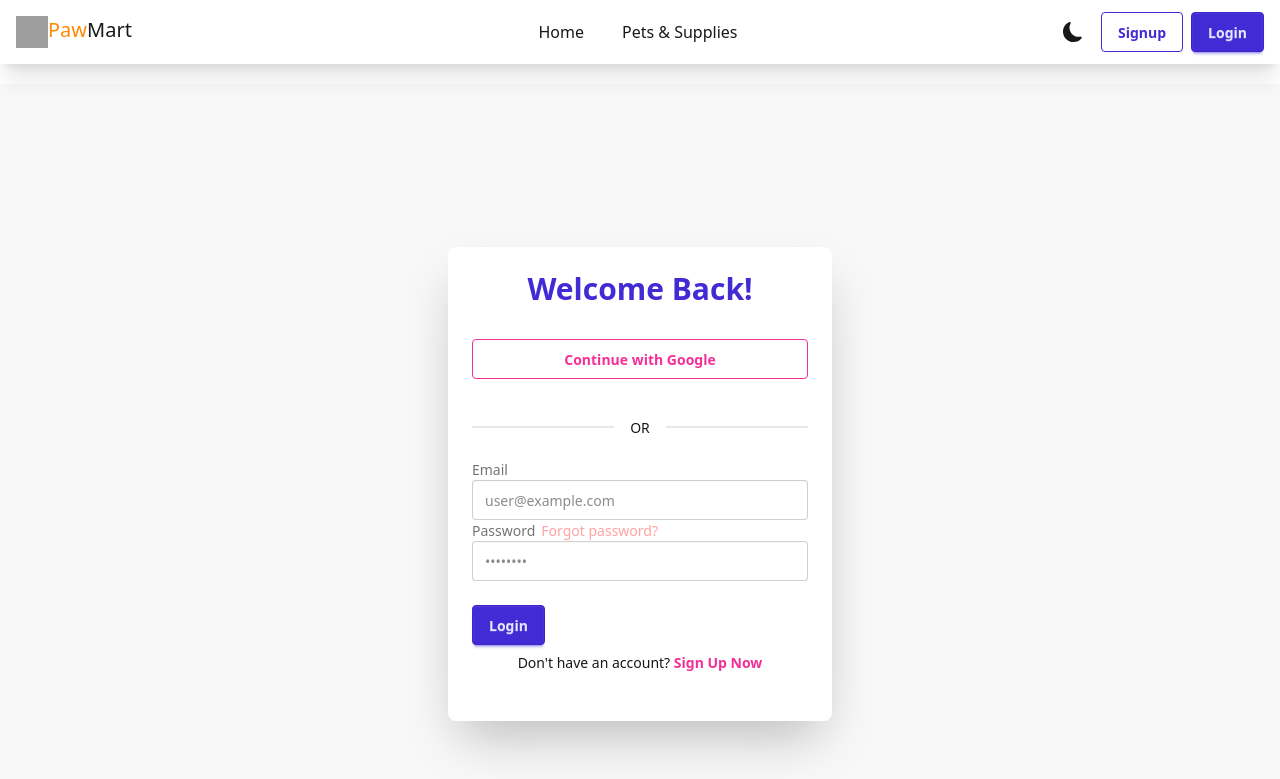
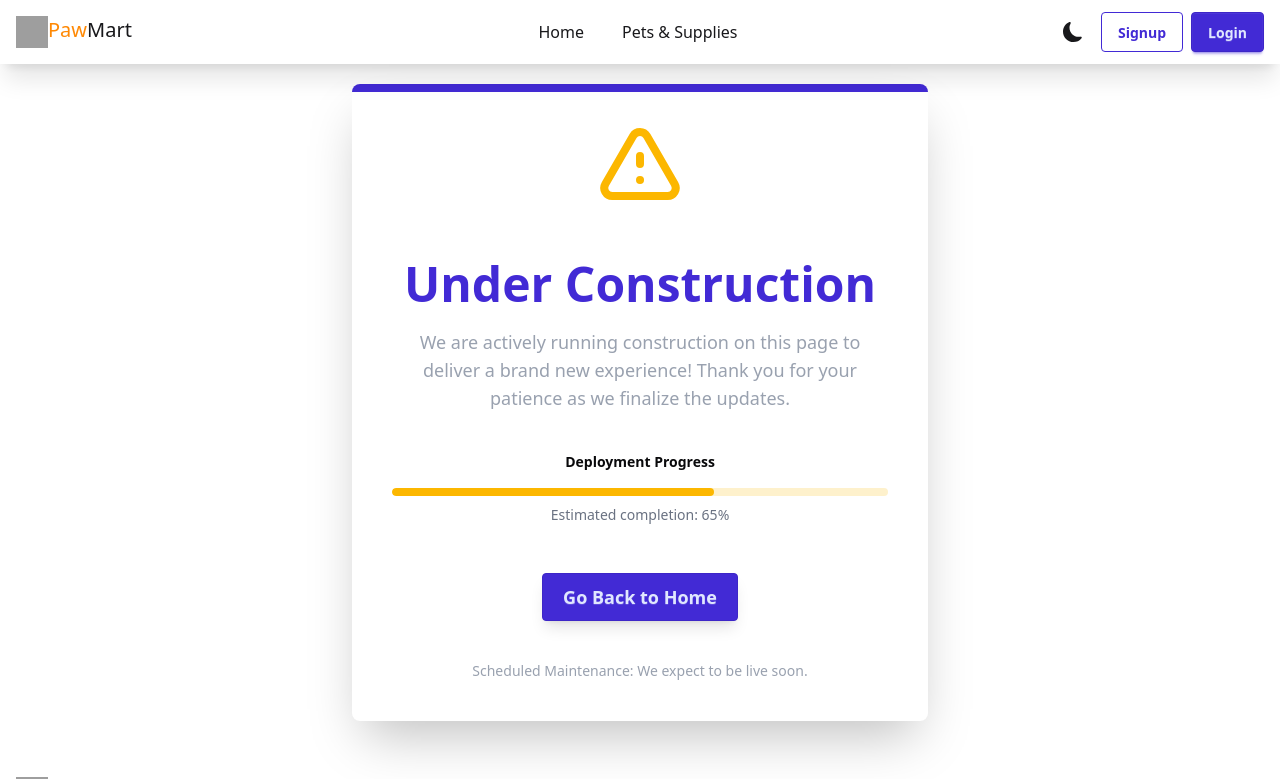
Before and after one commit to zubaer-developer/pawmart-client, a React (Vite) app: page /profile in a window 1280 px wide. Before the commit this address led to /login. Shown: the top 779 px of the page. Built offline with nearby package versions, Linux system fonts and the light colour scheme; no server answers; grey boxes are pictures that could not be loaded.

Commit message:
update profile page

```diff
--- a/index.html
+++ b/index.html
@@ -2,7 +2,7 @@
 <html lang="en">
   <head>
     <meta charset="UTF-8" />
-    <link rel="icon" type="image/svg+xml" href="/vite.svg" />
+    <link rel="icon" type="image/svg+xml" href="./public/animal.png" />
     <meta name="viewport" content="width=device-width, initial-scale=1.0" />
     <title>PawMart</title>
   </head>
--- a/src/pages/Profile.jsx
+++ b/src/pages/Profile.jsx
@@ -1,186 +1,61 @@
-import { useContext } from "react";
-import { AuthContext } from "../context/AuthContext";
-import {
-  FaUserCircle,
-  FaEnvelope,
-  FaMapMarkerAlt,
-  FaHeart,
-  FaListAlt,
-  FaShoppingCart,
-  FaSignOutAlt,
-} from "react-icons/fa";
-import { Link } from "react-router-dom";
+import React from "react";
 
 const Profile = () => {
-  const { user, loading, logoutUser } = useContext(AuthContext);
-
-  if (loading) {
-    return (
-      <div className="min-h-[50vh] flex items-center justify-center">
-        <span className="loading loading-spinner loading-lg text-primary"></span>
-      </div>
-    );
-  }
-
-  if (!user) {
-    return (
-      <div className="text-center py-20">
-        <h2 className="text-2xl font-bold mb-4">You are not logged in.</h2>
-        <Link to="/login" className="btn btn-primary">
-          Go to Login
-        </Link>
-      </div>
-    );
-  }
-
   return (
-    <div className="max-w-7xl mx-auto p-4 py-10">
-      {/*  Hero/Header Section */}
-      <div className="hero bg-base-200 rounded-2xl shadow-xl mb-12 p-8">
-        <div className="hero-content flex-col lg:flex-row w-full">
-          <div className="avatar">
-            <div className="w-32 rounded-full ring ring-primary ring-offset-base-100 ring-offset-2">
-              <img
-                src={
-                  user.photoURL || "https://i.ibb.co/6P65m09/placeholder.png"
-                }
-                alt={user.displayName}
-              />
-            </div>
-          </div>
-          <div className="text-center lg:text-left">
-            <h1 className="text-4xl font-extrabold text-primary flex items-center gap-2">
-              <FaUserCircle className="text-3xl" /> {user.displayName}
-            </h1>
-            <p className="py-2 text-lg flex items-center gap-2 justify-center lg:justify-start">
-              <FaEnvelope className="text-sm text-gray-500" /> {user.email}
-            </p>
-            <div className="mt-4 flex flex-wrap justify-center lg:justify-start gap-4">
-              <div className="badge badge-lg badge-outline badge-primary">
-                Member Since: {new Date().toLocaleDateString()}
-              </div>
-              <div className="badge badge-lg badge-ghost flex items-center gap-1">
-                <FaMapMarkerAlt className="text-sm" /> Dhaka, Bangladesh
-              </div>
-            </div>
-          </div>
-
-          <div className="mt-6 lg:mt-0 lg:ml-auto">
-            <button onClick={logoutUser} className="btn btn-error btn-outline">
-              <FaSignOutAlt /> Logout
-            </button>
-          </div>
-        </div>
-      </div>
-
-      {/*  Dashboard Content */}
-      <div className="grid grid-cols-1 lg:grid-cols-4 gap-8">
-        {/*  Sidebar/Menu */}
-        <div className="lg:col-span-1">
-          <ul className="menu bg-base-100 w-full p-4 rounded-xl shadow-lg border border-base-300">
-            <li className="menu-title text-lg font-semibold">Dashboard Menu</li>
-            <li>
-              <Link to="/my-listings" className="text-base">
-                <FaListAlt /> My Listings
-              </Link>
-            </li>
-            <li>
-              <Link to="/my-orders" className="text-base">
-                <FaShoppingCart /> My Orders
-              </Link>
-            </li>
-            <li>
-              <a className="text-base">
-                <FaHeart /> Favorites (0)
-              </a>
-            </li>
-            <li className="mt-4">
-              <a className="text-base text-warning">Edit Profile</a>
-            </li>
-          </ul>
+    <div class="container mx-auto card w-full max-w-xl shadow-2xl bg-white border-t-8 border-primary transition-all duration-500 hover:shadow-primary-lg">
+      <title>My Profile</title>
+      <div class="card-body items-center text-center p-10">
+        <div class="mb-6">
+          <svg
+            xmlns="http://www.w3.org/2000/svg"
+            class="stroke-current shrink-0 h-24 w-24 text-warning animate-bounce"
+            fill="none"
+            viewBox="0 0 24 24"
+          >
+            <path
+              stroke-linecap="round"
+              stroke-linejoin="round"
+              stroke-width="2"
+              d="M12 9v2m0 4h.01m-6.938 4h13.856c1.54 0 2.502-1.667 1.732-3L13.732 4c-.77-1.333-2.694-1.333-3.464 0L3.332 16c-.77 1.333.192 3 1.732 3z"
+            />
+          </svg>
         </div>
 
-        {/* Main Content Area */}
-        <div className="lg:col-span-3 space-y-8">
-          <h2 className="text-2xl font-bold border-b pb-2">Activity Summary</h2>
+        <h1 class="card-title text-5xl font-extrabold text-primary mb-3">
+          Under Construction
+        </h1>
 
-          <div className="grid grid-cols-1 md:grid-cols-3 gap-6">
-            <div className="card bg-primary text-primary-content shadow-xl transition duration-300 hover:scale-[1.02]">
-              <div className="card-body p-6">
-                <h3 className="card-title text-3xl font-extrabold">5</h3>
-                <p className="text-sm opacity-90">Active Listings</p>
-              </div>
-            </div>
+        <p class="text-lg text-gray-400 mb-8">
+          We are actively running construction on this page to deliver a brand
+          new experience! Thank you for your patience as we finalize the
+          updates.
+        </p>
 
-            <div className="card bg-secondary text-secondary-content shadow-xl transition duration-300 hover:scale-[1.02]">
-              <div className="card-body p-6">
-                <h3 className="card-title text-3xl font-extrabold">2</h3>
-                <p className="text-sm opacity-90">Pending Orders</p>
-              </div>
-            </div>
+        <div class="w-full mb-6">
+          <p class="text-sm font-semibold mb-2 text-neutral">
+            Deployment Progress
+          </p>
+          <progress
+            class="progress progress-warning w-full"
+            value="65"
+            max="100"
+          ></progress>
+          <span class="text-sm text-gray-500 block mt-1">
+            Estimated completion: 65%
+          </span>
+        </div>
 
-            <div className="card bg-accent text-accent-content shadow-xl transition duration-300 hover:scale-[1.02]">
-              <div className="card-body p-6">
-                <h3 className="card-title text-3xl font-extrabold">4</h3>
-                <p className="text-sm opacity-90">Total Pets Adopted/Sold</p>
-              </div>
-            </div>
-          </div>
+        <div class="card-actions justify-center mt-4">
+          <a
+            href="/"
+            class="btn btn-primary btn-lg shadow-lg hover:shadow-xl transition-all"
+          >
+            Go Back to Home
+          </a>
+        </div>
 
-          <h2 className="text-2xl font-bold border-b pb-2 pt-4">
-            Recent Activity
-          </h2>
-          <ul className="timeline timeline-snap-icon max-md:timeline-compact timeline-vertical">
-            <li>
-              <div className="timeline-middle">
-                <svg
-                  xmlns="http://www.w3.org/2000/svg"
-                  viewBox="0 0 20 20"
-                  fill="currentColor"
-                  className="w-5 h-5 text-primary"
-                >
-                  <path
-                    fillRule="evenodd"
-                    d="M10 18a8 8 0 100-16 8 8 0 000 16zm3.857-9.857a.75.75 0 00-1.214-.886l-2.75 3.667-1.125-1.125a.75.75 0 00-1.06 1.06l1.625 1.625a.75.75 0 001.06 0l3.25-4.333z"
-                    clipRule="evenodd"
-                  />
-                </svg>
-              </div>
-              <div className="timeline-end mb-10 md:text-left">
-                <time className="font-mono italic text-sm">2 hours ago</time>
-                <div className="text-lg font-black">Listing Added</div>
-                <div className="badge badge-success badge-sm">
-                  New Pet Listing: Simba the Cat
-                </div>
-              </div>
-              <hr className="bg-primary" />
-            </li>
-            <li>
-              <hr className="bg-primary" />
-              <div className="timeline-middle">
-                <svg
-                  xmlns="http://www.w3.org/2000/svg"
-                  viewBox="0 0 20 20"
-                  fill="currentColor"
-                  className="w-5 h-5 text-secondary"
-                >
-                  <path
-                    fillRule="evenodd"
-                    d="M10 18a8 8 0 100-16 8 8 0 000 16zM5 9.75A.75.75 0 005.75 10h8.5a.75.75 0 000-1.5H5.75A.75.75 0 005 9.75z"
-                    clipRule="evenodd"
-                  />
-                </svg>
-              </div>
-              <div className="timeline-start mb-10 md:text-right">
-                <time className="font-mono italic text-sm">Yesterday</time>
-                <div className="text-lg font-black">Order Placed</div>
-                <div className="badge badge-warning badge-sm">
-                  Order #1002 for Dog Food
-                </div>
-              </div>
-              <hr />
-            </li>
-          </ul>
+        <div class="mt-8 text-sm text-gray-400">
+          <p>Scheduled Maintenance: We expect to be live soon.</p>
         </div>
       </div>
     </div>
--- a/src/routes/Routes.jsx
+++ b/src/routes/Routes.jsx
@@ -33,15 +33,6 @@ export const router = createBrowserRouter([
       {
         path: "/login",
         element: <Login></Login>,
-      },
-
-      {
-        path: "/profile",
-        element: (
-          <PrivateRoute>
-            <Profile></Profile>
-          </PrivateRoute>
-        ),
       },
 
       {
@@ -94,6 +85,11 @@ export const router = createBrowserRouter([
         path: "/category-filtered-product/:categoryName",
         element: <CategoryFiltered></CategoryFiltered>,
       },
+
+      {
+        path: "/profile",
+        element: <Profile></Profile>,
+      },
     ],
   },
 ]);
```
Also changed, not shown: public/animal.png (added).
